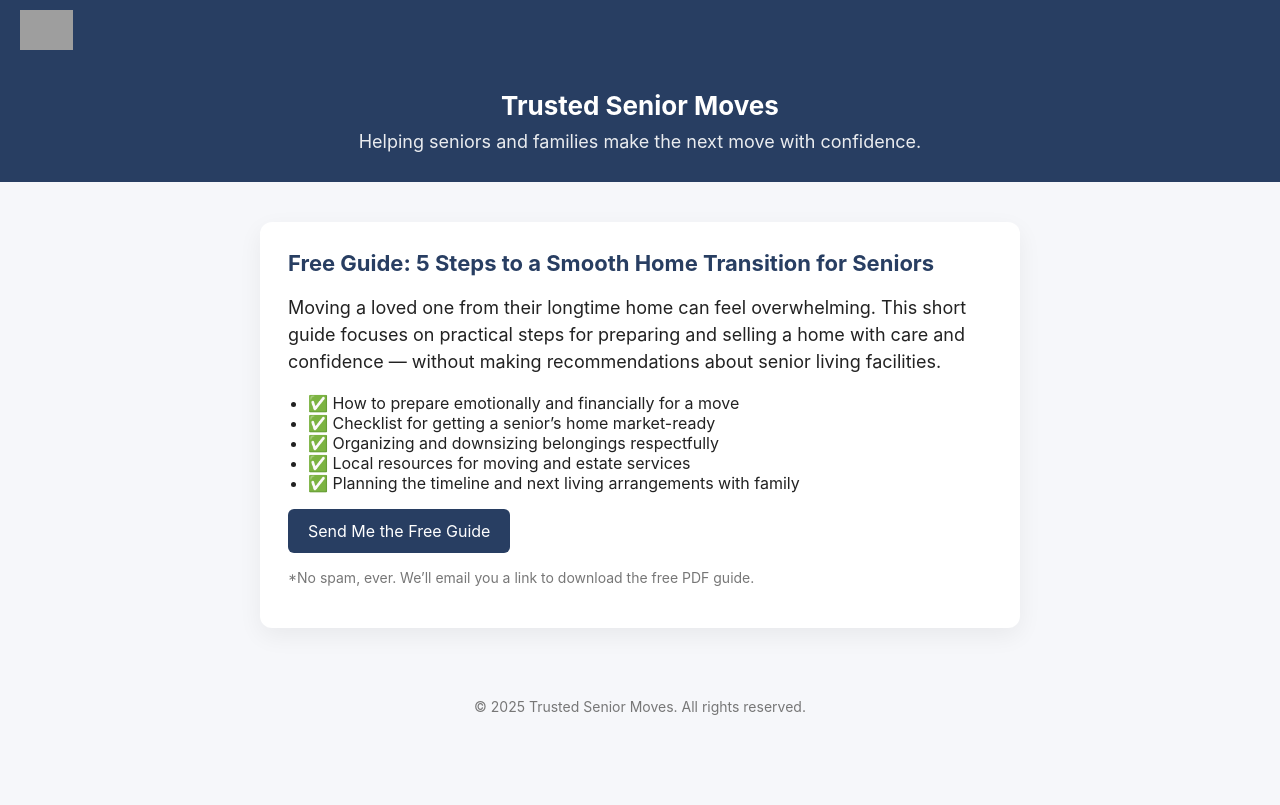
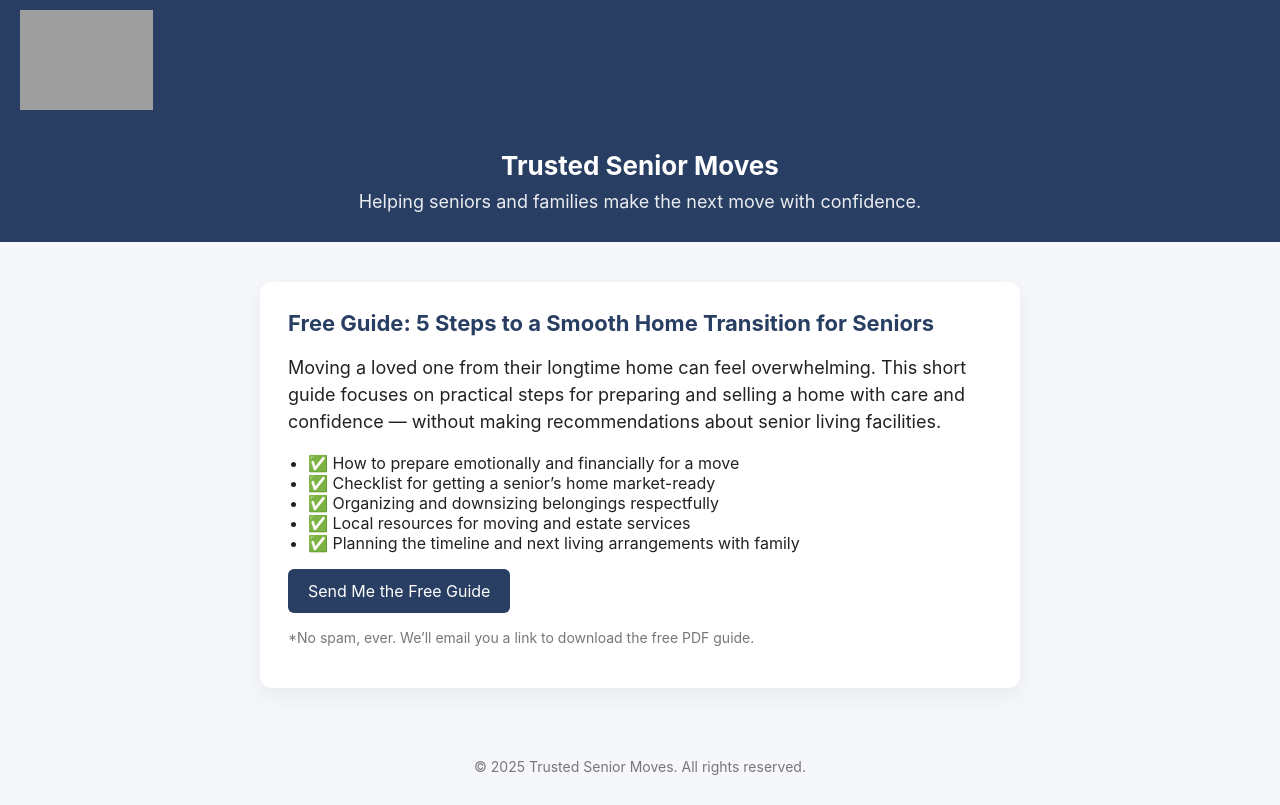
Before and after one commit to CulperCypher/Tiffany, a plain HTML site: page index.html in a window 1280 px wide. Drawn offline with Linux system fonts and the light colour scheme; grey boxes are pictures that could not be loaded.

Commit message:
Increase logo height in index.html

```diff
--- a/index.html
+++ b/index.html
@@ -64,7 +64,7 @@
   <!-- TOP BAR WITH LOGO LEFT -->
 <div style="background:#283e62;padding:10px 20px;display:flex;align-items:center;">
   <img src="/Logo.png" alt="Trusted Senior Moves Logo"
-       style="height:40px;width:auto;">
+       style="height:100px;width:auto;">
 </div>
 
 <!-- HERO SECTION WITH CENTERED TEXT -->
```
